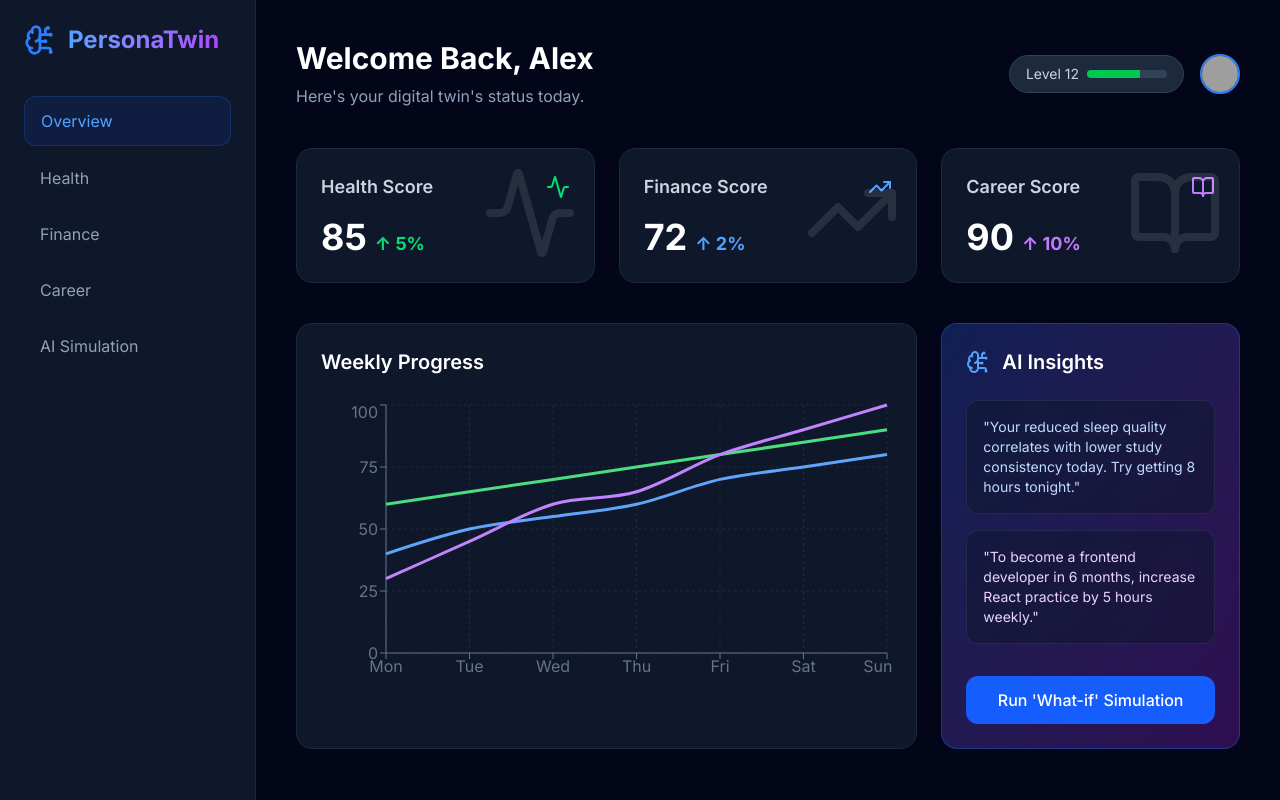
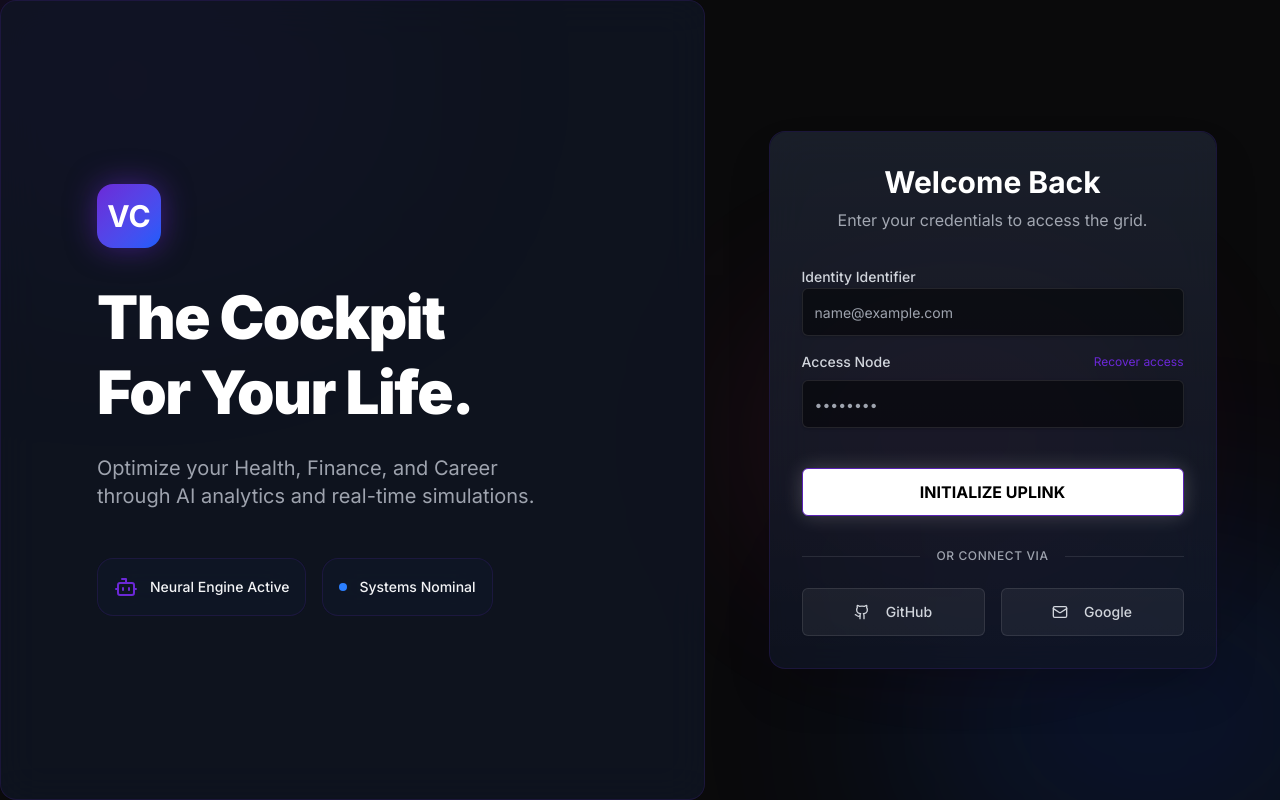
Before and after one commit to Gurmeet13Shimar/vitacore, a React (Vite) app in the folder frontend/: page / in a window 1280 px wide. Before the commit this address led to /dashboard. Built offline with nearby package versions, Linux system fonts and the light colour scheme; grey boxes are pictures that could not be loaded.

Commit message:
added mongodb uri and fixed login pages

```diff
--- a/frontend/src/App.tsx
+++ b/frontend/src/App.tsx
@@ -1,17 +1,21 @@
 import React from 'react';
-import { BrowserRouter as Router, Routes, Route, Navigate } from 'react-router-dom';
+import { BrowserRouter as Router, Routes, Route } from 'react-router-dom';
 import Dashboard from './pages/Dashboard';
+import Login from './pages/Login';
+import { AuthProvider } from './context/AuthContext';
 
 function App() {
   return (
-    <Router>
+    <AuthProvider>
+      <Router>
       <div className="min-h-screen bg-slate-900 text-white font-sans">
         <Routes>
-          <Route path="/" element={<Navigate to="/dashboard" replace />} />
+          <Route path="/" element={<Login />} />
           <Route path="/dashboard" element={<Dashboard />} />
         </Routes>
       </div>
     </Router>
+    </AuthProvider>
   );
 }
 
--- a/frontend/src/pages/Login.tsx
+++ b/frontend/src/pages/Login.tsx
@@ -1,5 +1,5 @@
 import React, { useState } from "react";
-import { useLocation } from "wouter";
+import { useNavigate } from "react-router-dom";
 import { motion } from "framer-motion";
 import { useAuth } from "@/hooks/useAuth";
 import { Input } from "@/components/ui/input";
@@ -7,7 +7,7 @@ import { Button } from "@/components/ui/button";
 import { Bot, Github, Mail } from "lucide-react";
 
 export default function Login() {
-  const [, setLocation] = useLocation();
+  const navigate = useNavigate();
   const { login } = useAuth();
   const [email, setEmail] = useState("");
   const [password, setPassword] = useState("");
@@ -15,7 +15,7 @@ export default function Login() {
   const handleSubmit = (e: React.FormEvent) => {
     e.preventDefault();
     login();
-    setLocation("/dashboard");
+    navigate("/dashboard");
   };
 
   return (
```
Also changed, not shown: 1 other file (tests, documents, lock files or other folders).
